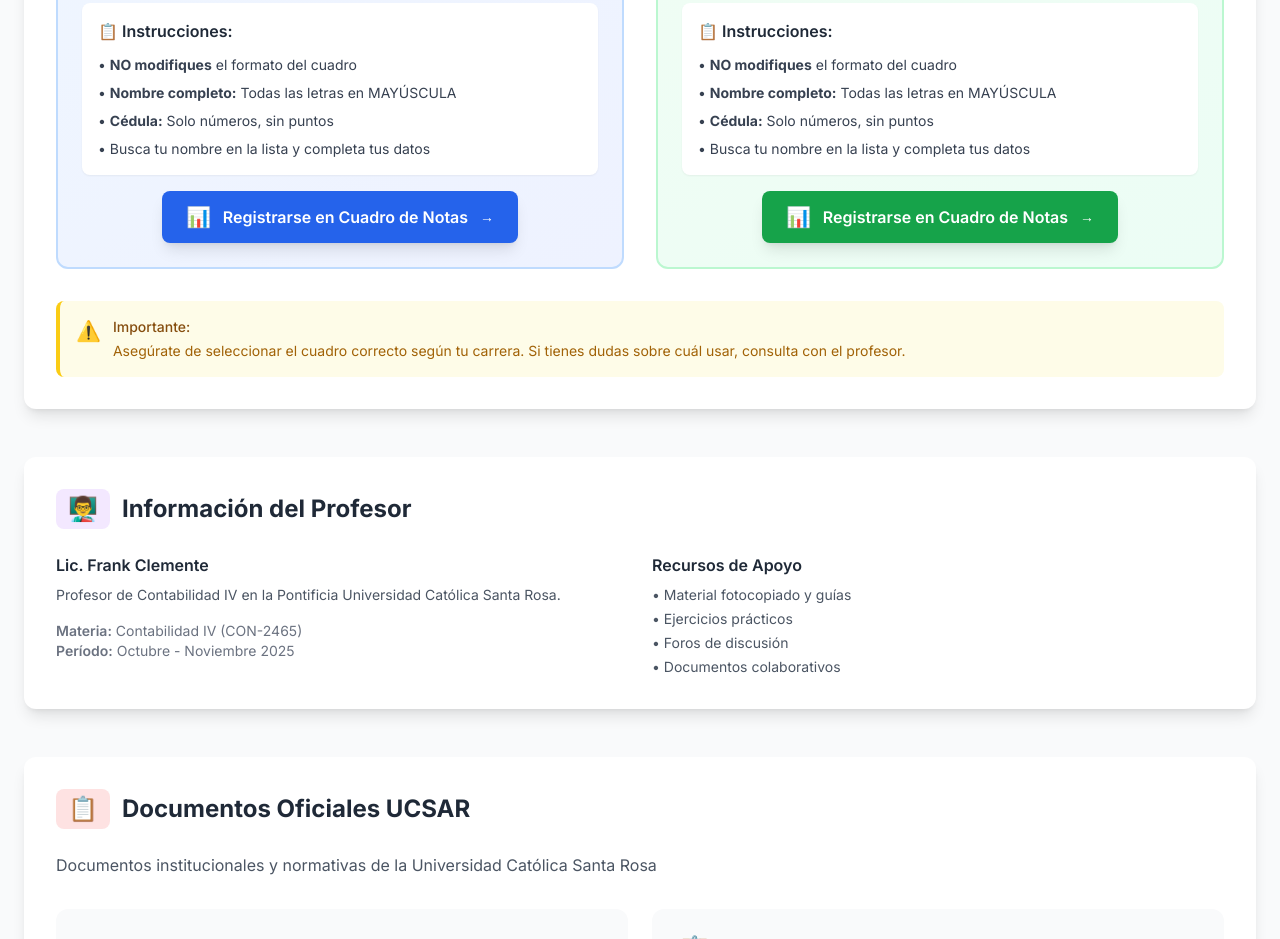
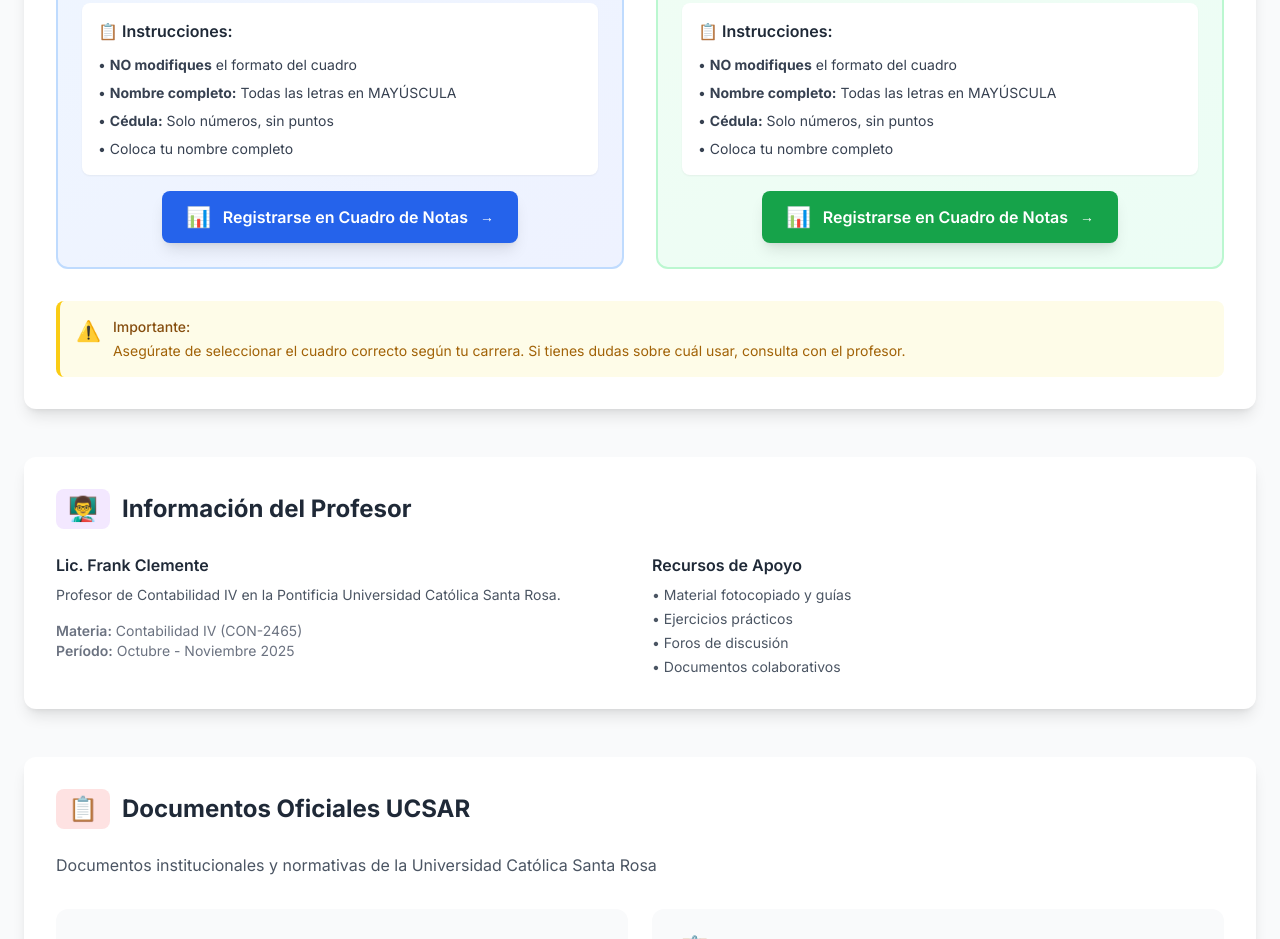
Before and after one commit to profesorfclementeunipap-debug/Contabilidad-IV-UCSAR, a plain HTML site: page index.html in a window 1280 px wide. Shown: the part 1547-2486 px from the top of the page. Drawn offline with nearby package versions, Linux system fonts and the light colour scheme.

```diff
--- a/index.html
+++ b/index.html
@@ -222,7 +222,7 @@
                             <li>• <strong>NO modifiques</strong> el formato del cuadro</li>
                             <li>• <strong>Nombre completo:</strong> Todas las letras en MAYÚSCULA</li>
                             <li>• <strong>Cédula:</strong> Solo números, sin puntos</li>
-                            <li>• Busca tu nombre en la lista y completa tus datos</li>
+                            <li>• Coloca tu nombre completo</li>
                         </ul>
                     </div>
 
@@ -253,7 +253,7 @@
                             <li>• <strong>NO modifiques</strong> el formato del cuadro</li>
                             <li>• <strong>Nombre completo:</strong> Todas las letras en MAYÚSCULA</li>
                             <li>• <strong>Cédula:</strong> Solo números, sin puntos</li>
-                            <li>• Busca tu nombre en la lista y completa tus datos</li>
+                            <li>• Coloca tu nombre completo</li>
                         </ul>
                     </div>
 
```
